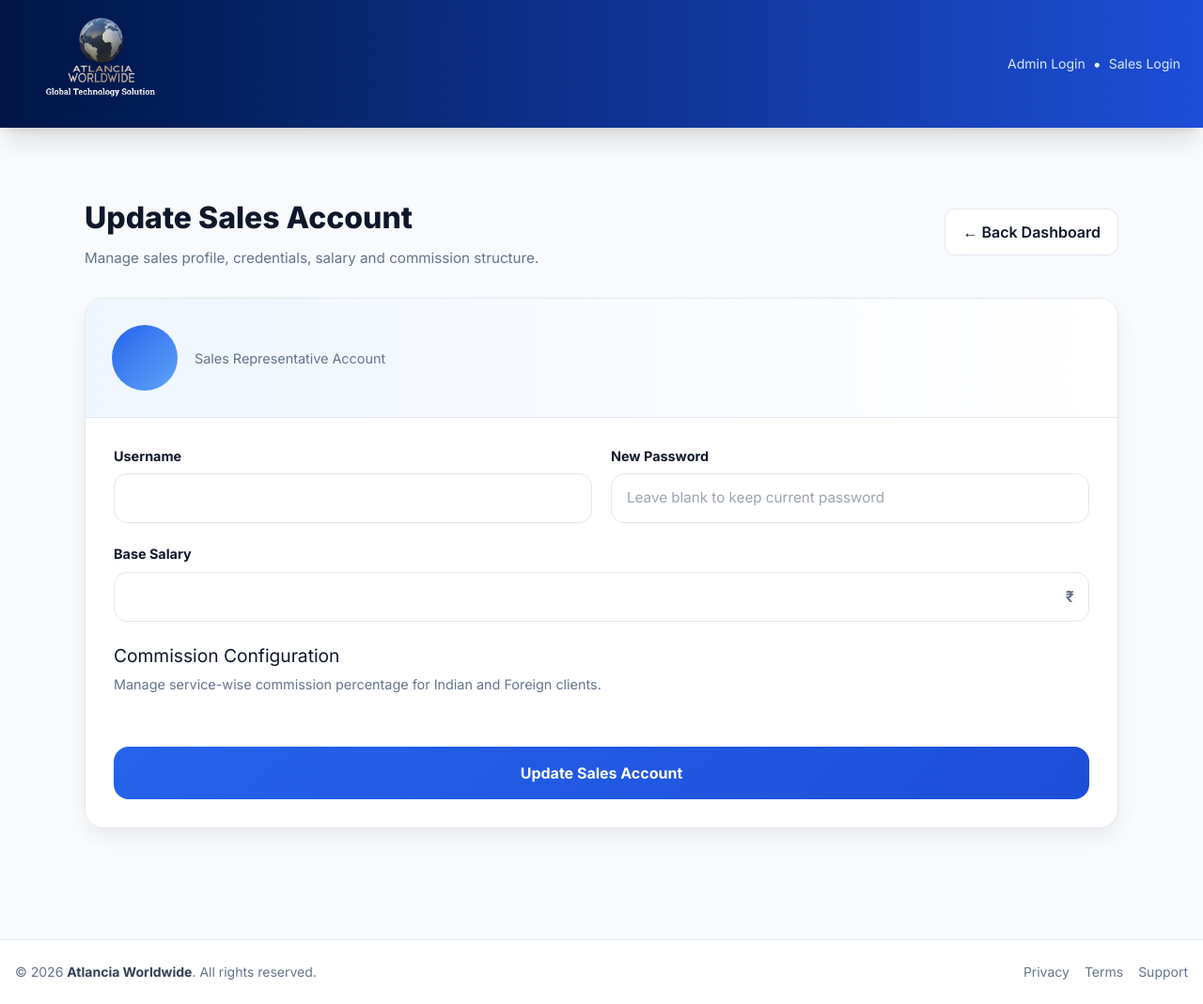
After one commit to ranganikrushank/sales-aw, a Flask app: template templates/edit_sales.html in a window 1280 px wide. The commit adds this page. Shown: the whole page at 94% size. Run offline with Flask 3, Linux system fonts and the light colour scheme; the template is opened without the code that fills it, so the values that code supplies are empty; some libraries are stand-ins or nearby versions.

Commit message:
Add files via upload

```diff
--- a/app.py
+++ b/app.py
@@ -142,18 +142,101 @@ def sales_details(sales_id):
 @app.route('/admin/create_sales', methods=['POST'])
 @login_required('admin')
 def create_sales():
-    comm_config = {'indian': {}, 'foreign': {}}
+
+    comm_config = {
+        'indian': {},
+        'foreign': {}
+    }
+
     for region in ['indian', 'foreign']:
+
         for key in SERVICE_KEYS:
-            comm_config[region][key] = float(request.form.get(f'{region}_{key}', 0))
+
+            value = request.form.get(f'{region}_{key}')
+
+            comm_config[region][key] = float(value) if value else 0
 
     supabase.table('users').insert({
-        'username': request.form['username'], 'password_hash': generate_password_hash(request.form['password']),
-        'role': 'sales', 'base_salary': float(request.form['salary'] or 0), 'commission_config': comm_config
+
+        'username': request.form['username'],
+
+        'password_hash': generate_password_hash(
+            request.form['password']
+        ),
+
+        'role': 'sales',
+
+        'base_salary': float(
+            request.form['salary'] or 0
+        ),
+
+        'commission_config': comm_config
+
     }).execute()
-    flash(f'Sales account created for {request.form["username"]}')
+
+    flash(
+        f'Sales account created for {request.form["username"]}'
+    )
+
     return redirect(url_for('admin_dashboard'))
 
+@app.route('/admin/edit_sales/<sales_id>', methods=['GET', 'POST'])
+@login_required('admin')
+def edit_sales(sales_id):
+
+    user_res = supabase.table('users') \
+        .select('*') \
+        .eq('id', sales_id) \
+        .eq('role', 'sales') \
+        .execute()
+
+    if not user_res.data:
+        flash('Sales account not found')
+        return redirect(url_for('admin_dashboard'))
+
+    user = user_res.data[0]
+
+    if request.method == 'POST':
+
+        comm_config = {
+            'indian': {},
+            'foreign': {}
+        }
+
+        for region in ['indian', 'foreign']:
+
+            for key in SERVICE_KEYS:
+
+                value = request.form.get(f'{region}_{key}')
+
+                comm_config[region][key] = float(value) if value else 0
+
+        update_data = {
+            'username': request.form['username'],
+            'base_salary': float(request.form['salary'] or 0),
+            'commission_config': comm_config
+        }
+
+        # OPTIONAL PASSWORD UPDATE
+        password = request.form.get('password')
+
+        if password:
+            update_data['password_hash'] = generate_password_hash(password)
+
+        supabase.table('users') \
+            .update(update_data) \
+            .eq('id', sales_id) \
+            .execute()
+
+        flash('Sales account updated successfully.')
+
+        return redirect(url_for('admin_dashboard'))
+
+    return render_template(
+        'edit_sales.html',
+        user=user,
+        service_labels=SERVICE_LABELS
+    )
 @app.route('/admin/assign_commission', methods=['POST'])
 @login_required('admin')
 def assign_commission():
--- /dev/null
+++ b/templates/edit_sales.html
@@ -0,0 +1,423 @@
+{% extends "base.html" %}
+{% block content %}
+
+<style>
+    :root{
+        --bg:#f8fafc;
+        --card:#ffffff;
+        --primary:#2563eb;
+        --primary-hover:#1d4ed8;
+        --border:#e2e8f0;
+        --text:#0f172a;
+        --muted:#64748b;
+        --success:#10b981;
+        --shadow:0 10px 25px rgba(15,23,42,0.06);
+        --radius:20px;
+    }
+
+    .edit-wrapper{
+        min-height:100vh;
+        background:var(--bg);
+        padding:40px 20px;
+    }
+
+    .edit-container{
+        max-width:1100px;
+        margin:auto;
+    }
+
+    .top-bar{
+        display:flex;
+        justify-content:space-between;
+        align-items:center;
+        margin-bottom:30px;
+        flex-wrap:wrap;
+        gap:20px;
+    }
+
+    .page-title h1{
+        margin:0;
+        font-size:2rem;
+        font-weight:800;
+        color:var(--text);
+    }
+
+    .page-title p{
+        margin-top:8px;
+        color:var(--muted);
+        font-size:0.95rem;
+    }
+
+    .back-btn{
+        text-decoration:none;
+        padding:12px 18px;
+        background:white;
+        border:1px solid var(--border);
+        border-radius:12px;
+        color:var(--text);
+        font-weight:600;
+        transition:.2s;
+    }
+
+    .back-btn:hover{
+        background:#f1f5f9;
+    }
+
+    .edit-card{
+        background:var(--card);
+        border-radius:var(--radius);
+        box-shadow:var(--shadow);
+        border:1px solid var(--border);
+        overflow:hidden;
+    }
+
+    .card-header{
+        padding:28px;
+        border-bottom:1px solid var(--border);
+        background:linear-gradient(to right,#eff6ff,#ffffff);
+    }
+
+    .profile-section{
+        display:flex;
+        align-items:center;
+        gap:18px;
+    }
+
+    .profile-avatar{
+        width:70px;
+        height:70px;
+        border-radius:50%;
+        background:linear-gradient(135deg,#2563eb,#60a5fa);
+        color:white;
+        display:flex;
+        align-items:center;
+        justify-content:center;
+        font-size:1.8rem;
+        font-weight:700;
+    }
+
+    .profile-info h2{
+        margin:0;
+        font-size:1.4rem;
+        color:var(--text);
+    }
+
+    .profile-info span{
+        color:var(--muted);
+        font-size:0.9rem;
+    }
+
+    .card-body{
+        padding:30px;
+    }
+
+    .grid-2{
+        display:grid;
+        grid-template-columns:1fr 1fr;
+        gap:20px;
+    }
+
+    .form-group{
+        margin-bottom:22px;
+    }
+
+    .form-group label{
+        display:block;
+        margin-bottom:8px;
+        font-size:0.9rem;
+        font-weight:700;
+        color:var(--text);
+    }
+
+    .input{
+        width:100%;
+        padding:14px 16px;
+        border:1px solid var(--border);
+        border-radius:14px;
+        background:white;
+        font-size:0.95rem;
+        transition:.2s;
+        box-sizing:border-box;
+    }
+
+    .input:focus{
+        outline:none;
+        border-color:var(--primary);
+        box-shadow:0 0 0 4px rgba(37,99,235,0.08);
+    }
+
+    .section-title{
+        margin-top:10px;
+        margin-bottom:25px;
+    }
+
+    .section-title h3{
+        margin:0;
+        font-size:1.2rem;
+        color:var(--text);
+    }
+
+    .section-title p{
+        margin-top:6px;
+        color:var(--muted);
+        font-size:0.9rem;
+    }
+
+    .commission-card{
+        border:1px solid var(--border);
+        border-radius:18px;
+        padding:22px;
+        margin-bottom:18px;
+        transition:.2s;
+        background:#fff;
+    }
+
+    .commission-card:hover{
+        border-color:#bfdbfe;
+        box-shadow:0 8px 20px rgba(37,99,235,0.06);
+    }
+
+    .commission-header{
+        display:flex;
+        justify-content:space-between;
+        align-items:center;
+        margin-bottom:18px;
+        flex-wrap:wrap;
+        gap:10px;
+    }
+
+    .commission-header h4{
+        margin:0;
+        font-size:1rem;
+        font-weight:700;
+        color:var(--text);
+    }
+
+    .service-badge{
+        background:#eff6ff;
+        color:#2563eb;
+        padding:6px 12px;
+        border-radius:999px;
+        font-size:0.78rem;
+        font-weight:700;
+    }
+
+    .commission-grid{
+        display:grid;
+        grid-template-columns:1fr 1fr;
+        gap:16px;
+    }
+
+    .input-icon{
+        position:relative;
+    }
+
+    .input-icon span{
+        position:absolute;
+        top:50%;
+        transform:translateY(-50%);
+        right:16px;
+        color:var(--muted);
+        font-weight:700;
+    }
+
+    .save-btn{
+        width:100%;
+        margin-top:30px;
+        border:none;
+        background:linear-gradient(135deg,#2563eb,#1d4ed8);
+        color:white;
+        padding:16px;
+        border-radius:16px;
+        font-size:1rem;
+        font-weight:700;
+        cursor:pointer;
+        transition:.25s;
+    }
+
+    .save-btn:hover{
+        transform:translateY(-2px);
+        box-shadow:0 12px 24px rgba(37,99,235,0.25);
+    }
+
+    @media(max-width:768px){
+
+        .grid-2{
+            grid-template-columns:1fr;
+        }
+
+        .commission-grid{
+            grid-template-columns:1fr;
+        }
+
+        .card-body{
+            padding:20px;
+        }
+
+        .profile-section{
+            align-items:flex-start;
+        }
+
+    }
+</style>
+
+<div class="edit-wrapper">
+
+    <div class="edit-container">
+
+        <div class="top-bar">
+
+            <div class="page-title">
+                <h1>Update Sales Account</h1>
+                <p>Manage sales profile, credentials, salary and commission structure.</p>
+            </div>
+
+            <a href="/admin/dashboard" class="back-btn">
+                ← Back Dashboard
+            </a>
+
+        </div>
+
+        <div class="edit-card">
+
+            <div class="card-header">
+
+                <div class="profile-section">
+
+                    <div class="profile-avatar">
+                        {{ user.username[0].upper() }}
+                    </div>
+
+                    <div class="profile-info">
+                        <h2>{{ user.username }}</h2>
+                        <span>Sales Representative Account</span>
+                    </div>
+
+                </div>
+
+            </div>
+
+            <div class="card-body">
+
+                <form method="POST">
+
+                    <div class="grid-2">
+
+                        <div class="form-group">
+                            <label>Username</label>
+
+                            <input type="text"
+                                   name="username"
+                                   class="input"
+                                   value="{{ user.username }}"
+                                   required>
+                        </div>
+
+                        <div class="form-group">
+                            <label>New Password</label>
+
+                            <input type="password"
+                                   name="password"
+                                   class="input"
+                                   placeholder="Leave blank to keep current password">
+                        </div>
+
+                    </div>
+
+                    <div class="form-group">
+                        <label>Base Salary</label>
+
+                        <div class="input-icon">
+
+                            <input type="number"
+                                   name="salary"
+                                   class="input"
+                                   value="{{ user.base_salary }}"
+                                   step="0.01"
+                                   required>
+
+                            <span>₹</span>
+
+                        </div>
+                    </div>
+
+                    <div class="section-title">
+                        <h3>Commission Configuration</h3>
+                        <p>Manage service-wise commission percentage for Indian and Foreign clients.</p>
+                    </div>
+
+                    {% for key, label in service_labels.items() %}
+
+                    <div class="commission-card">
+
+                        <div class="commission-header">
+
+                            <h4>{{ label }}</h4>
+
+                            <div class="service-badge">
+                                Service Commission
+                            </div>
+
+                        </div>
+
+                        <div class="commission-grid">
+
+                            <div class="form-group">
+
+                                <label>Indian Client %</label>
+
+                                <div class="input-icon">
+
+                                    <input type="number"
+                                           name="indian_{{ key }}"
+                                           class="input"
+                                           step="0.01"
+                                           value="{{ user.commission_config.indian.get(key, 0) }}"
+                                           placeholder="0">
+
+                                    <span>%</span>
+
+                                </div>
+
+                            </div>
+
+                            <div class="form-group">
+
+                                <label>Foreign Client %</label>
+
+                                <div class="input-icon">
+
+                                    <input type="number"
+                                           name="foreign_{{ key }}"
+                                           class="input"
+                                           step="0.01"
+                                           value="{{ user.commission_config.foreign.get(key, 0) }}"
+                                           placeholder="0">
+
+                                    <span>%</span>
+
+                                </div>
+
+                            </div>
+
+                        </div>
+
+                    </div>
+
+                    {% endfor %}
+
+                    <button type="submit" class="save-btn">
+                        Update Sales Account
+                    </button>
+
+                </form>
+
+            </div>
+
+        </div>
+
+    </div>
+
+</div>
+
+{% endblock %}
```
Also changed, not shown: templates/admin_dashboard.html (+140 -23 lines), templates/sales_details.html (+54 -0 lines).
